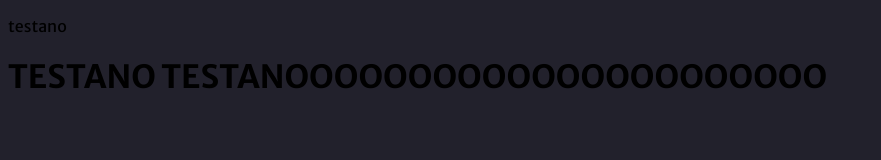
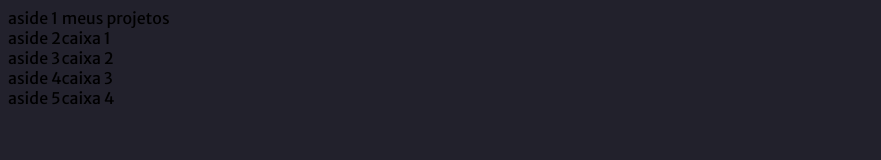
Before and after one commit to CharlesGraczcki/projetoPortif-lioAula, a plain HTML site: page index.html in a window 1280 px wide. Shown: the whole page, without its empty margins (0-881 px from the left). Drawn offline with Linux system fonts and the light colour scheme.

Commit message:
tentativas de modificação do display

```diff
--- a/index.html
+++ b/index.html
@@ -11,7 +11,23 @@
     <title>Document</title>
 </head>
 <body>
-    <p>testano</p>
-    <h1>TESTANO TESTANOOOOOOOOOOOOOOOOOOOOOO</h1>
+    <aside id="lado">
+        <aside id="foto"> aside 1</aside>
+        <aside id="links">aside 2</aside>
+        <aside id="tenologias">aside 3</aside>
+        <aside id="xp">aside 4</aside>
+        <aside id="estudo">aside 5</aside>
+
+    </aside>
+
+    <main class="principal" id="M">
+        <header id="meus projetos">meus projetos</header>
+        <div class="principal" id="projeto1">caixa 1</div>
+        <div class="principal" id="projeto2">caixa 2</div>
+        <div class="principal" id="titulo">caixa 3</div>
+        <div class="principal" id="posts">caixa 4</div>
+    </main>
+
+
 </body>
 </html>
--- a/style.css
+++ b/style.css
@@ -6,6 +6,18 @@
     --bg-techs: #CB92B1;}
 body{
     background-color: var(--body-bg-color);
-
+    display: flex;
     font-family: 'Merriweather Sans', sans-serif;
 }
+.m{
+    display: grid;
+    grid-column: auto;
+    position: absolute;
+    background-color: red;
+}
+.lado{
+    margin-right: 10%;
+}
+#foto{
+    display: grid;
+}
```
